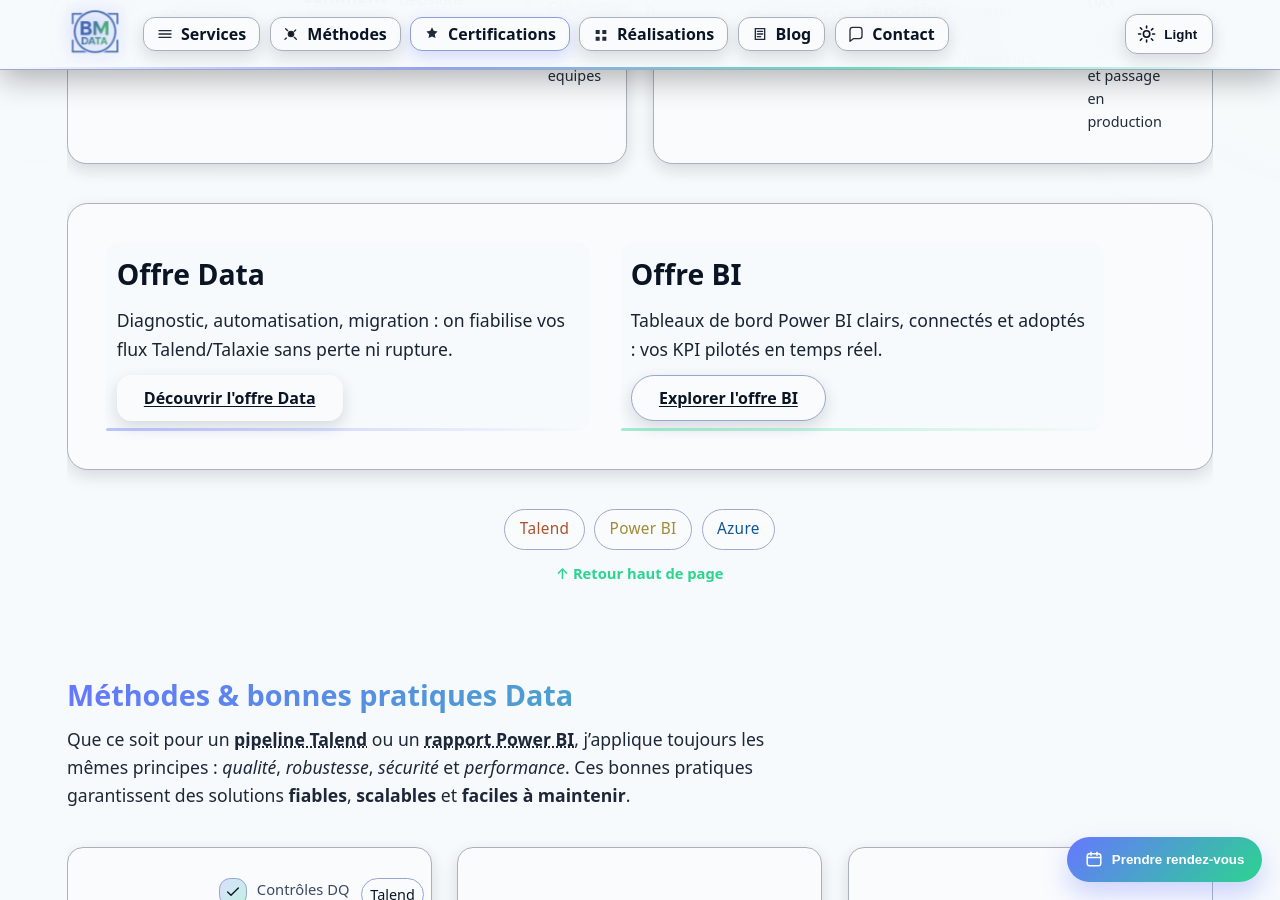
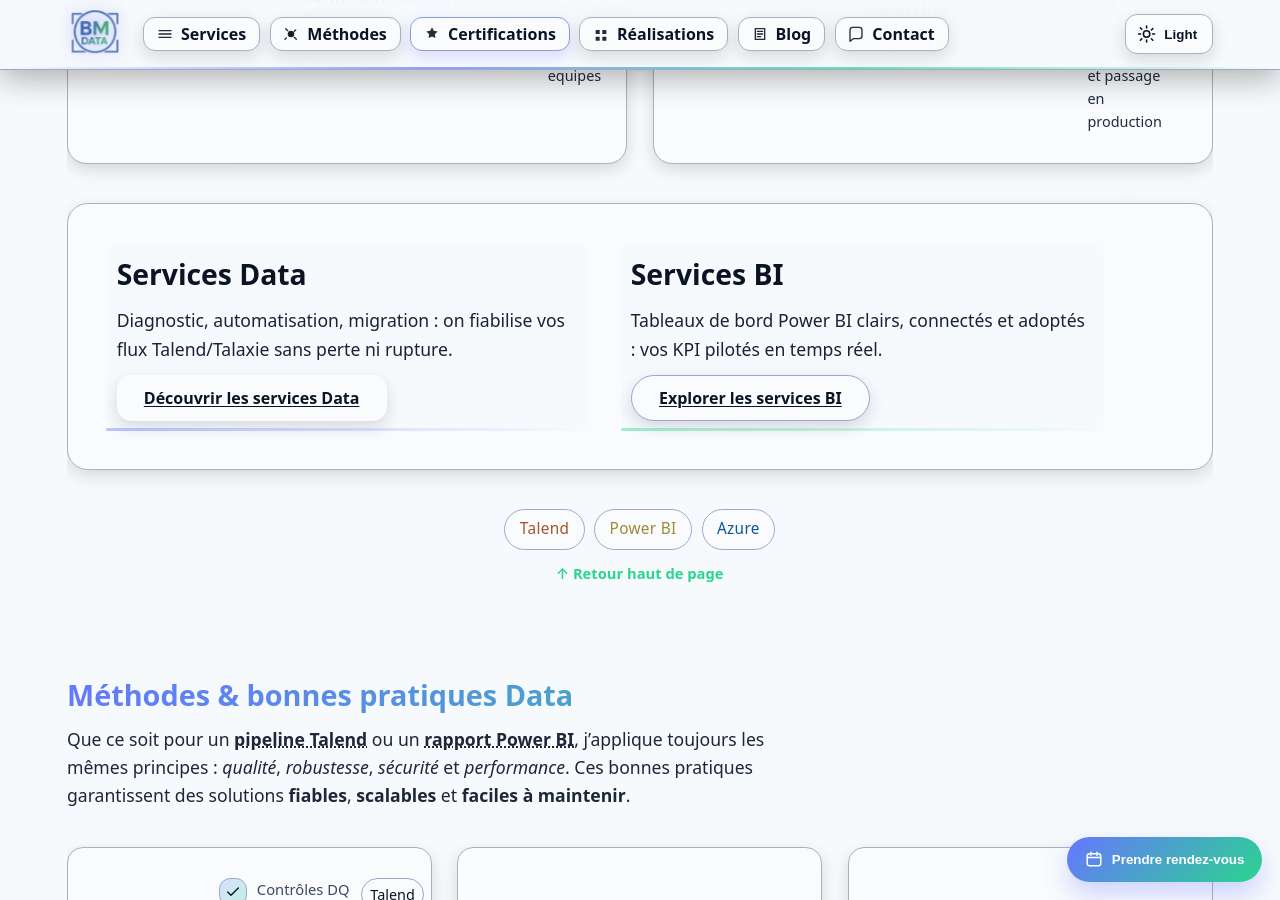
Before and after one commit to mbodetdata/mbodetdata.github.io, a Jekyll site: the page built from index.md, in a window 1280 px wide and 900 px high, scrolled down 1278 px. Built offline with Jekyll 4.4.1, drawn with Linux system fonts in a browser that asks for light colours.

Commit message:
Services

```diff
--- a/_includes/services.html
+++ b/_includes/services.html
@@ -131,21 +131,21 @@
   <div class="services-cta-grid">
     <article class="card service-cta service-cta--combo" aria-labelledby="services-cta-combo" data-anim="fade-up">
       <div class="service-cta__col service-cta__col--data">
-        <h3 id="services-cta-combo">Offre Data</h3>
+        <h3 id="services-cta-combo">Services Data</h3>
         <p>Diagnostic, automatisation, migration : on fiabilise vos flux Talend/Talaxie sans perte ni rupture.</p>
         <a class="btn btn--primary"
            href="{{ '/services-talend-talaxie/' | relative_url }}"
            data-track-click="services_cta_talend">
-          Découvrir l'offre Data
+          Découvrir les services Data
         </a>
       </div>
       <div class="service-cta__col service-cta__col--bi">
-        <h3>Offre BI</h3>
+        <h3>Services BI</h3>
         <p>Tableaux de bord Power BI clairs, connectés et adoptés : vos KPI pilotés en temps réel.</p>
         <a class="btn ghost"
            href="{{ '/services-powerbi/' | relative_url }}"
            data-track-click="services_cta_powerbi">
-          Explorer l'offre BI
+          Explorer les services BI
         </a>
       </div>
     </article>
```
